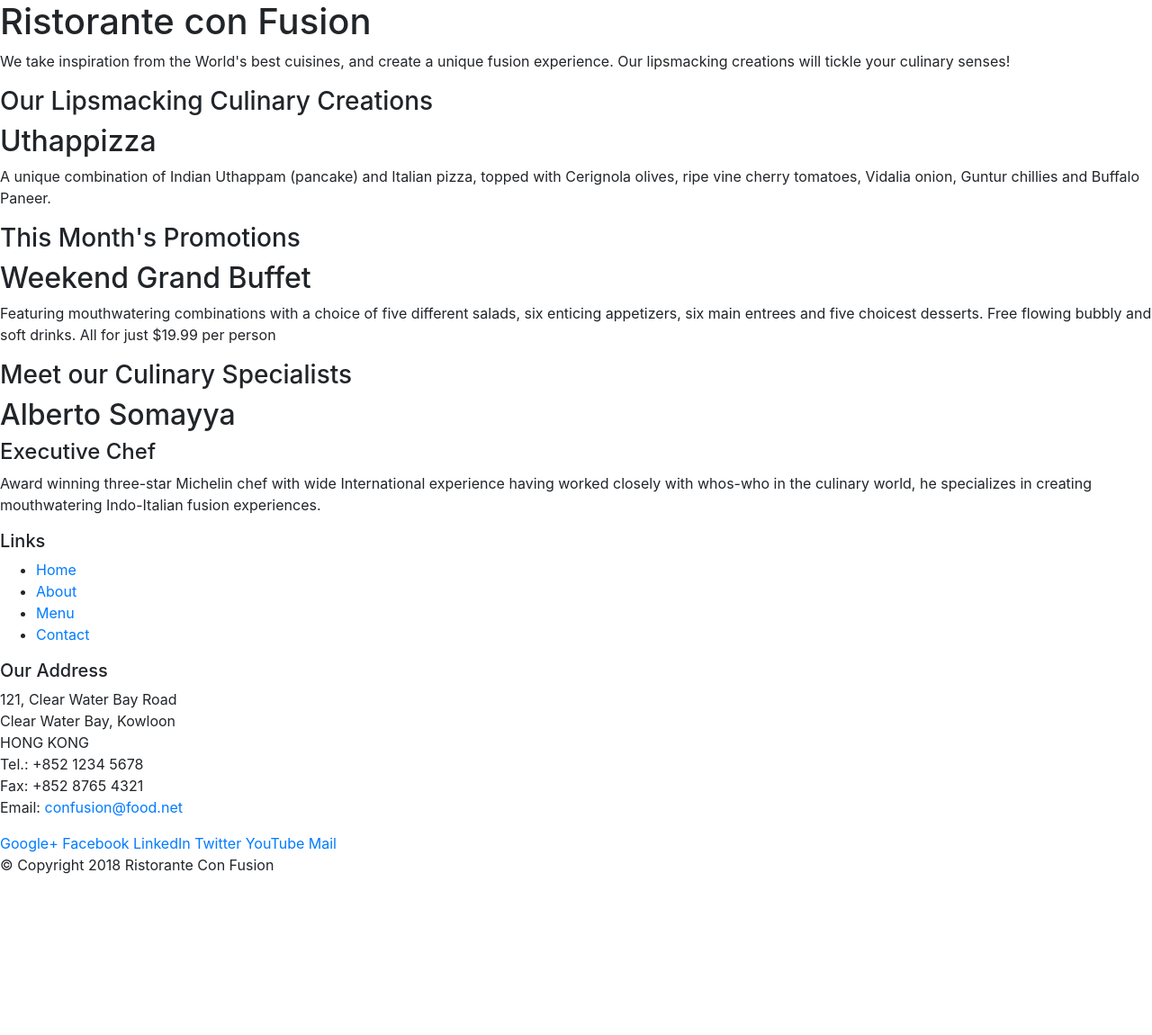
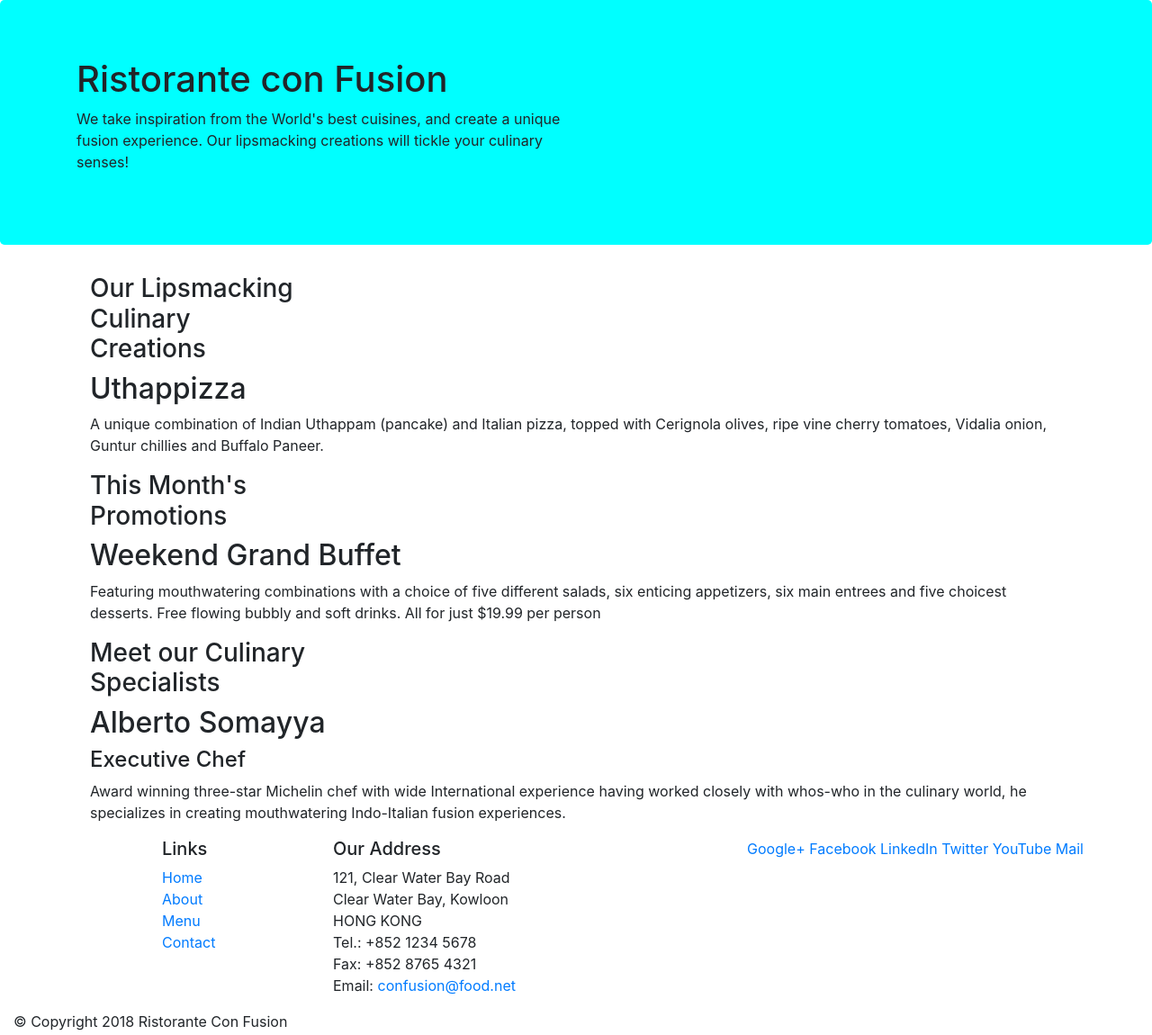
Before and after one commit to amar261/Bootstrap, a website: page index.html in a window 1280 px wide. Shown: the whole page at 90% size. Before the commit the page ends 989 px from the top, so only its background shows below. Drawn offline with nearby package versions, Linux system fonts and the light colour scheme.

Commit message:
Bootstrap Grid Part 1

```diff
--- a/index.html
+++ b/index.html
@@ -9,30 +9,31 @@
 
         <!-- Bootstrap CSS -->
         <link rel="stylesheet" href="node_modules/bootstrap/dist/css/bootstrap.min.css">
+        <link rel="stylesheet" href="css/styles.css">
         <title>Ristorante Con Fusion</title>
 </head>
 
 <body>
 
-    <header>
-        <div>
-            <div>
-                <div>
+    <header class="jumbotron" style="background-color: aqua;">
+        <div class="container">
+            <div  class="row row-header">
+                <div class="col-12 col-sm-6">
                     <h1>Ristorante con Fusion</h1>
                     <p>We take inspiration from the World's best cuisines, and create a unique fusion experience. Our lipsmacking creations will tickle your culinary senses!</p>
                 </div>
-                <div>
+                <div class="col-12 col-sm">
                 </div>
             </div>
         </div>
     </header>
 
+    <div class="container">
         <div>
-        <div>
-            <div>
+            <div class="col-12 col-sm-4 order-sm-last col-md-3">
                 <h3>Our Lipsmacking Culinary Creations</h3>
             </div>
-            <div>
+            <div class="col col-sm order-sm-first col-md">
                 <h2>Uthappizza</h2>
                 <p>A unique combination of Indian Uthappam (pancake) and Italian pizza, topped with Cerignola olives, ripe vine cherry tomatoes, Vidalia onion, Guntur chillies and Buffalo Paneer.</p>
             </div>
@@ -40,20 +41,20 @@
 
 
         <div>
-            <div>
+            <div class="col-12 col-sm-4 col-md-3">
                 <h3>This Month's Promotions</h3>
             </div>
-            <div>
+            <div class="col col-sm col-md">
                 <h2>Weekend Grand Buffet</h2>
                 <p>Featuring mouthwatering combinations with a choice of five different salads, six enticing appetizers, six main entrees and five choicest desserts. Free flowing bubbly and soft drinks. All for just $19.99 per person </p>
             </div>
         </div>
 
         <div>
-            <div>
+            <div class="col-12 col-sm-4 order-sm-last col-md-3">
                 <h3>Meet our Culinary Specialists</h3>
             </div>
-            <div>
+            <div class="col col-sm order-sm-first col-md">
                 <h2>Alberto Somayya</h2>
                 <h4>Executive Chef</h4>
                 <p>Award winning three-star Michelin chef with wide International experience having worked closely with whos-who in the culinary world, he specializes in creating mouthwatering Indo-Italian fusion experiences. </p>
@@ -61,19 +62,19 @@
         </div>
     </div>
 
-    <footer>
-        <div>
-            <div>
-                <div>
+    <footer class="footer">
+        <div class="container">
+            <div  class="row">
+                <div class="col-4 offset-1 col-sm-2">
                     <h5>Links</h5>
-                    <ul>
+                    <ul class="list-unstyled">
                         <li><a href="#">Home</a></li>
                         <li><a href="#">About</a></li>
                         <li><a href="#">Menu</a></li>
                         <li><a href="#">Contact</a></li>
                     </ul>
                 </div>
-                <div>
+                <div class="col-7 col-sm-5">
                     <h5>Our Address</h5>
                     <address>
 		              121, Clear Water Bay Road<br>
@@ -84,8 +85,8 @@
 		              Email: <a href="mailto:confusion@food.net">confusion@food.net</a>
 		           </address>
                 </div>
-                <div>
-                    <div>
+                <div">
+                    <div class="text-center">
                         <a href="http://google.com/+">Google+</a>
                         <a href="http://www.facebook.com/profile.php?id=">Facebook</a>
                         <a href="http://www.linkedin.com/in/">LinkedIn</a>
@@ -96,7 +97,7 @@
                 </div>
            </div>
            <div>
-                <div>
+                <div class="col-auto">
                     <p>© Copyright 2018 Ristorante Con Fusion</p>
                 </div>
            </div>
```
Lines whose indentation alone changed are shown as unchanged.
